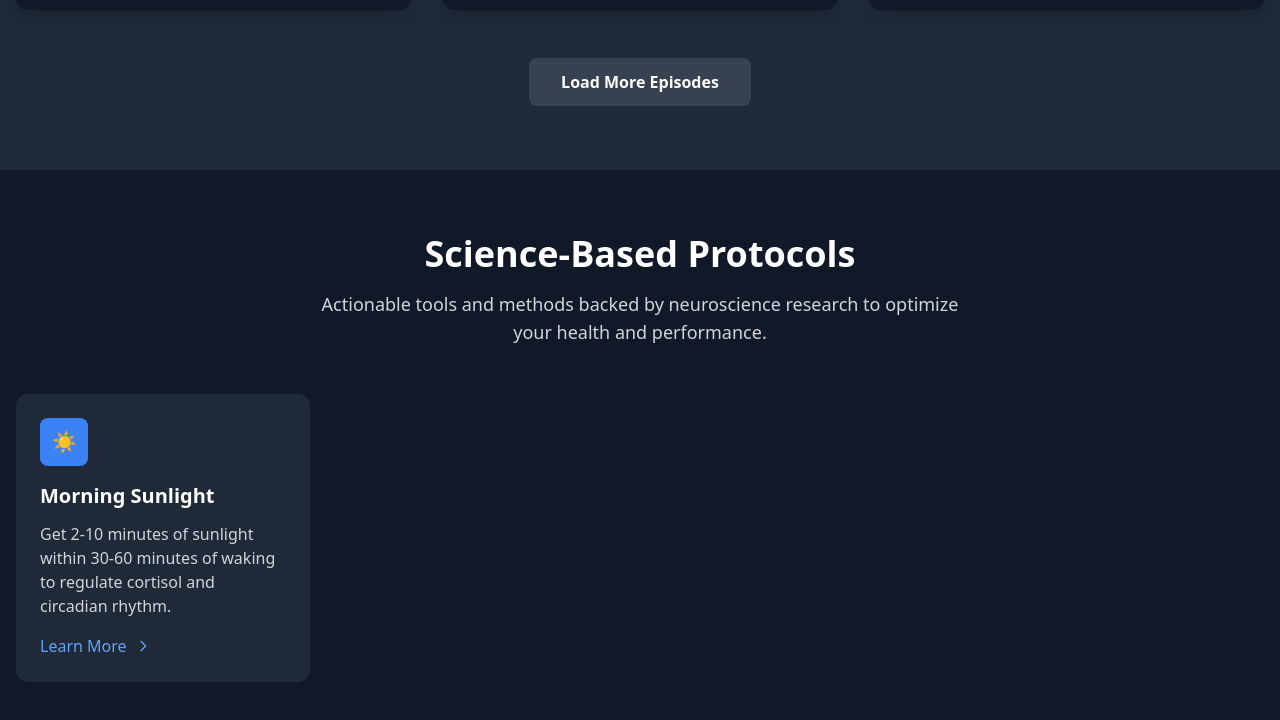
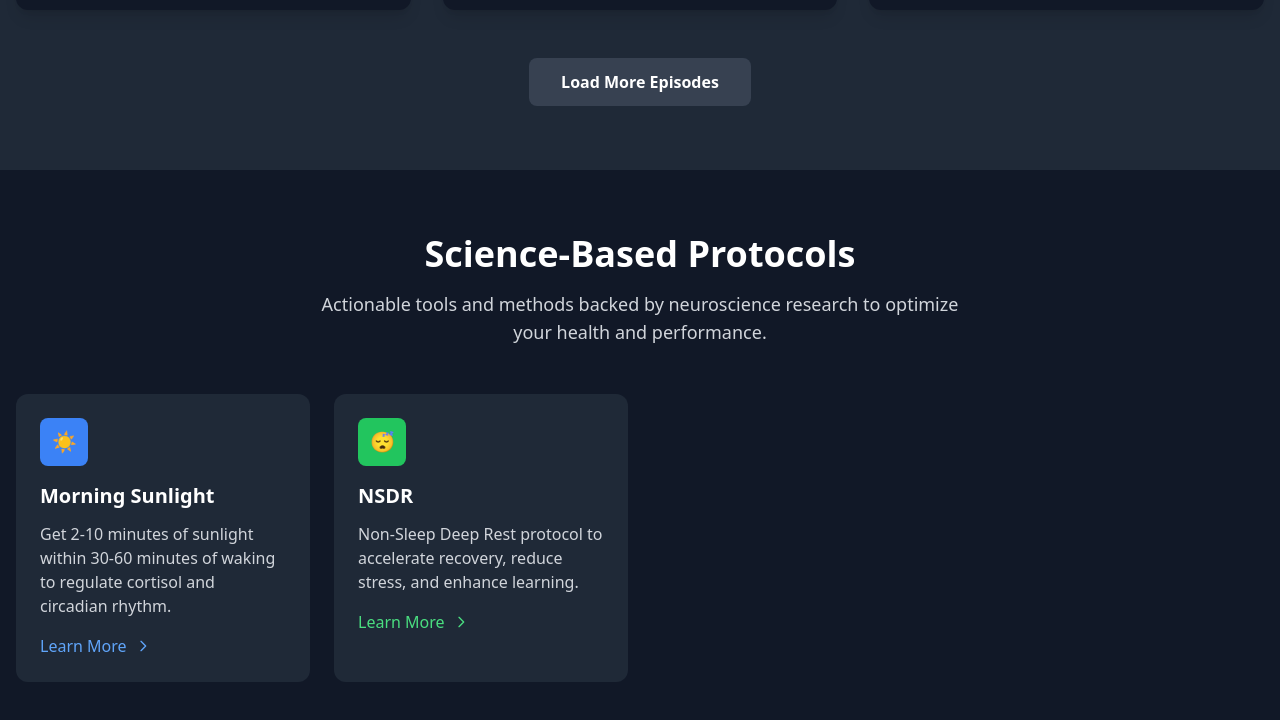
Before and after one commit to Dadir-Dev/tailwind-project-1, a plain HTML site: page index.html in a window 1280 px wide. Shown: the part 2293-3013 px from the top of the page. Drawn offline with nearby package versions, Linux system fonts and the light colour scheme.

Commit message:
feat: add second card, include color code for different category

```diff
--- a/index.html
+++ b/index.html
@@ -569,6 +569,38 @@
                 </svg>
               </div>
             </div>
+
+            <!-- Protocol Card 2 -->
+            <div
+              class="bg-gray-800 rounded-xl p-6 hover:bg-gray-750 transition-colors duration-300 group"
+            >
+              <div
+                class="w-12 h-12 bg-green-500 rounded-lg flex items-center justify-center mb-4 group-hover:scale-110 transition-transform duration-300"
+              >
+                <span class="text-white font-bold text-xl">😴</span>
+              </div>
+              <h3 class="text-xl font-bold text-white mb-3">NSDR</h3>
+              <p class="text-gray-300 mb-4">
+                Non-Sleep Deep Rest protocol to accelerate recovery, reduce
+                stress, and enhance learning.
+              </p>
+              <div class="flex items-center text-green-400 font-medium">
+                <span>Learn More</span>
+                <svg
+                  class="w-4 h-4 ml-2 group-hover:translate-x-1 transition-transform duration-200"
+                  fill="none"
+                  stroke="currentColor"
+                  viewBox="0 0 24 24"
+                >
+                  <path
+                    stroke-linecap="round"
+                    stroke-linejoin="round"
+                    stroke-width="2"
+                    d="M9 5l7 7-7 7"
+                  ></path>
+                </svg>
+              </div>
+            </div>
           </div>
         </div>
       </section>
```
